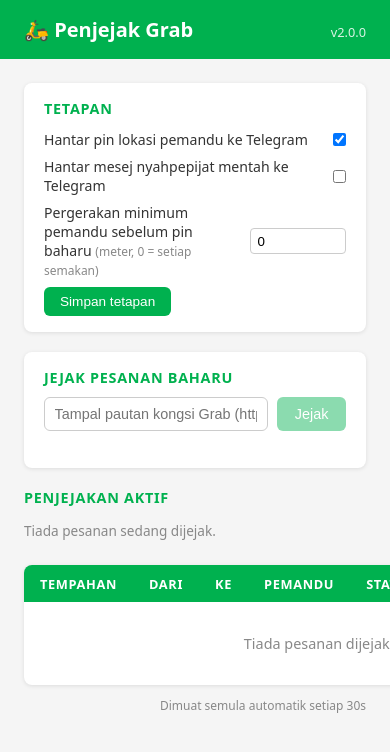
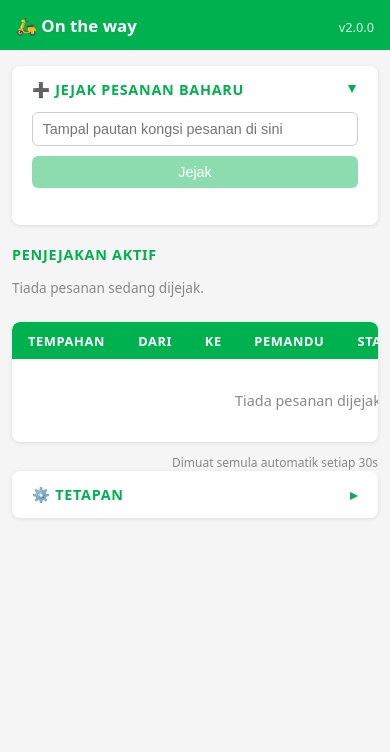
Before and after one commit to anas-ivs/HA-On-The-Way, a Flask app: page / in a window 390 px wide; the page is wider, and only the part inside the window is pictured. Shown: the top 752 px of that part. Run offline with Flask 3, Linux system fonts and the light colour scheme; data that the repository does not hold is empty.

Commit message:
v2.0.0: rebrand to 'On the way', scooter/OTW logo, mobile-responsive UI, multi-service framing + unsupported-link handling
Co-Authored-By: Claude Opus 4.8 <noreply@anthropic.com>

```diff
--- a/grab_tracker/app/main.py
+++ b/grab_tracker/app/main.py
@@ -114,10 +114,10 @@ async def main():
 
     stopped = await tracker.stop_all_on_startup()
     if config.get("notify_chat_id"):
-        msg = f"🛵 Penjejak Grab v{VERSION} dimulakan."
+        msg = f"🛵 On the way v{VERSION} dimulakan."
         if stopped:
             msg += f"\n⏹ {stopped} sesi penjejakan terdahulu dihentikan semasa but semula (tidak disambung semula)."
-        msg += "\nHantar pautan kongsi Grab untuk mula menjejak."
+        msg += "\nHantar pautan kongsi untuk mula menjejak."
         try:
             await bot.send_text(config["notify_chat_id"], msg)
         except Exception as e:
--- a/grab_tracker/app/mqtt_client.py
+++ b/grab_tracker/app/mqtt_client.py
@@ -128,9 +128,9 @@ class MqttClient:
     def _device(self):
         return {
             "identifiers": [DEVICE_ID],
-            "name": "Grab Tracker",
-            "manufacturer": "Grab Tracker",
-            "model": "Order Tracker",
+            "name": "On the way",
+            "manufacturer": "On the way",
+            "model": "Penjejak Pesanan",
             "sw_version": self.version,
         }
 
--- a/grab_tracker/app/templates/index.html
+++ b/grab_tracker/app/templates/index.html
@@ -3,7 +3,7 @@
 <head>
   <meta charset="UTF-8">
   <meta name="viewport" content="width=device-width, initial-scale=1.0">
-  <title>Penjejak Grab</title>
+  <title>On the way</title>
   <style>
     * { box-sizing: border-box; margin: 0; padding: 0; }
     body { font-family: system-ui, sans-serif; background: #f5f5f5; color: #333; }
@@ -29,8 +29,12 @@
     .timeline .ts { color: #888; font-size: .75rem; margin-left: .5rem; }
     .no-orders { text-align: center; padding: 2rem; color: #888; }
     .refresh-note { font-size: .75rem; color: #888; margin-top: .75rem; text-align: right; }
-    .settings { background: white; border-radius: 8px; box-shadow: 0 1px 4px rgba(0,0,0,.1); padding: 1rem 1.25rem; margin-bottom: 1.25rem; }
-    .settings h2 { font-size: .9rem; text-transform: uppercase; letter-spacing: .05em; color: #00b14f; margin-bottom: .75rem; }
+    .settings { background: white; border-radius: 8px; box-shadow: 0 1px 4px rgba(0,0,0,.1); margin-bottom: 1.25rem; padding: 0; }
+    .settings > summary { list-style: none; cursor: pointer; padding: .85rem 1.25rem; font-size: .9rem; text-transform: uppercase; letter-spacing: .05em; color: #00b14f; font-weight: 600; display: flex; align-items: center; gap: .5rem; }
+    .settings > summary::-webkit-details-marker { display: none; }
+    .settings > summary::after { content: '▸'; margin-left: auto; transition: transform .15s ease; }
+    .settings[open] > summary::after { transform: rotate(90deg); }
+    .settings .settings-body { padding: 0 1.25rem 1rem; }
     .settings .field { display: flex; align-items: center; gap: .6rem; margin: .5rem 0; font-size: .88rem; }
     .settings .field label { flex: 1; }
     .settings input[type="number"] { width: 6rem; padding: .3rem .4rem; border: 1px solid #ccc; border-radius: 4px; }
@@ -50,8 +54,12 @@
     .active .none { color: #888; font-size: .85rem; padding: .3rem 0; }
     .row-del { background: transparent; border: none; cursor: pointer; font-size: 1rem; opacity: .55; }
     .row-del:hover { opacity: 1; }
-    .track { background: white; border-radius: 8px; box-shadow: 0 1px 4px rgba(0,0,0,.1); padding: 1rem 1.25rem; margin-bottom: 1.25rem; }
-    .track h2 { font-size: .9rem; text-transform: uppercase; letter-spacing: .05em; color: #00b14f; margin-bottom: .6rem; }
+    .track { background: white; border-radius: 8px; box-shadow: 0 1px 4px rgba(0,0,0,.1); margin-bottom: 1.25rem; padding: 0; }
+    .track > summary { list-style: none; cursor: pointer; padding: .85rem 1.25rem; font-size: .9rem; text-transform: uppercase; letter-spacing: .05em; color: #00b14f; font-weight: 600; display: flex; align-items: center; gap: .5rem; }
+    .track > summary::-webkit-details-marker { display: none; }
+    .track > summary::after { content: '▸'; margin-left: auto; transition: transform .15s ease; }
+    .track[open] > summary::after { transform: rotate(90deg); }
+    .track .track-body { padding: 0 1.25rem 1rem; }
     .track .field { display: flex; gap: .6rem; }
     .track input[type="text"] { flex: 1; padding: .5rem .6rem; border: 1px solid #ccc; border-radius: 6px; font-size: .9rem; }
     .track button { background: #00b14f; color: white; border: none; padding: .5rem 1.1rem; border-radius: 6px; font-size: .9rem; cursor: pointer; }
@@ -59,45 +67,43 @@
     .track .msg { font-size: .82rem; margin-top: .5rem; min-height: 1em; }
     .track .msg.ok { color: #00874b; }
     .track .msg.err { color: #c00; }
+    .table-wrap { overflow-x: auto; -webkit-overflow-scrolling: touch; border-radius: 8px; box-shadow: 0 1px 4px rgba(0,0,0,.1); }
+    .table-wrap table { box-shadow: none; }
+    /* Narrow / mobile layout */
+    @media (max-width: 560px) {
+      main { padding: 1rem .75rem; }
+      header { padding: .85rem 1rem; }
+      header h1 { font-size: 1.05rem; }
+      table { min-width: 620px; }            /* keep columns readable; wrapper scrolls */
+      .track .field { flex-wrap: wrap; }
+      .track button { flex: 1 1 100%; }
+      .acard { flex-wrap: wrap; }
+      .acard .info { flex: 1 1 100%; margin-bottom: .45rem; }
+      .acard button { flex: 1; }
+      .settings .field { flex-wrap: wrap; align-items: flex-start; }
+    }
   </style>
 </head>
 <body>
-  <header><h1>🛵 Penjejak Grab</h1><span class="version" id="version">v…</span></header>
+  <header><h1>🛵 On the way</h1><span class="version" id="version">v…</span></header>
   <main>
-    <section class="settings">
-      <h2>Tetapan</h2>
-      <div class="field">
-        <label for="send-loc">Hantar pin lokasi pemandu ke Telegram</label>
-        <input type="checkbox" id="send-loc">
+    <details class="track" open>
+      <summary>➕ Jejak Pesanan Baharu</summary>
+      <div class="track-body">
+        <div class="field">
+          <input type="text" id="track-url" placeholder="Tampal pautan kongsi pesanan di sini">
+          <button id="track-btn" disabled>Jejak</button>
+        </div>
+        <div class="msg" id="track-msg"></div>
       </div>
-      <div class="field">
-        <label for="debug-msg">Hantar mesej nyahpepijat mentah ke Telegram</label>
-        <input type="checkbox" id="debug-msg">
-      </div>
-      <div class="field">
-        <label for="min-move">Pergerakan minimum pemandu sebelum pin baharu <span class="hint">(meter, 0 = setiap semakan)</span></label>
-        <input type="number" id="min-move" min="0" step="10" value="0">
-      </div>
-      <div>
-        <button id="save-settings">Simpan tetapan</button>
-        <span class="saved" id="settings-saved" style="display:none">✓ Disimpan</span>
-      </div>
-    </section>
-
-    <section class="track">
-      <h2>Jejak Pesanan Baharu</h2>
-      <div class="field">
-        <input type="text" id="track-url" placeholder="Tampal pautan kongsi Grab (https://app.grab.com/s/…)">
-        <button id="track-btn" disabled>Jejak</button>
-      </div>
-      <div class="msg" id="track-msg"></div>
-    </section>
+    </details>
 
     <section class="active">
       <h2>Penjejakan Aktif</h2>
       <div id="active-list"><div class="none">Memuatkan…</div></div>
     </section>
 
+    <div class="table-wrap">
     <table>
       <thead>
         <tr>
@@ -115,7 +121,30 @@
         <tr><td colspan="8" class="no-orders">Memuatkan…</td></tr>
       </tbody>
     </table>
+    </div>
     <p class="refresh-note">Dimuat semula automatik setiap 30s</p>
+
+    <details class="settings">
+      <summary>⚙️ Tetapan</summary>
+      <div class="settings-body">
+        <div class="field">
+          <label for="send-loc">Hantar pin lokasi pemandu ke Telegram</label>
+          <input type="checkbox" id="send-loc">
+        </div>
+        <div class="field">
+          <label for="debug-msg">Hantar mesej nyahpepijat mentah ke Telegram</label>
+          <input type="checkbox" id="debug-msg">
+        </div>
+        <div class="field">
+          <label for="min-move">Pergerakan minimum pemandu sebelum pin baharu <span class="hint">(meter, 0 = setiap semakan)</span></label>
+          <input type="number" id="min-move" min="0" step="10" value="0">
+        </div>
+        <div>
+          <button id="save-settings">Simpan tetapan</button>
+          <span class="saved" id="settings-saved" style="display:none">✓ Disimpan</span>
+        </div>
+      </div>
+    </details>
   </main>
 
   <script>
@@ -249,15 +278,17 @@
     const trackBtn = document.getElementById('track-btn');
     const trackMsg = document.getElementById('track-msg');
 
-    // Rule: enable Track only when the URL contains "grab".
+    // Rule: enable Track once the input looks like a link; the server then classifies
+    // it (Grab → track, known-other → "not supported", else → invalid).
     function validateTrackUrl() {
-      trackBtn.disabled = !trackUrl.value.toLowerCase().includes('grab');
+      const v = trackUrl.value.trim().toLowerCase();
+      trackBtn.disabled = !(v.includes('http') || v.includes('.'));
     }
     trackUrl.addEventListener('input', validateTrackUrl);
 
     async function submitTrack() {
       const url = trackUrl.value.trim();
-      if (!url.toLowerCase().includes('grab')) return;
+      if (!url) return;
       trackBtn.disabled = true;
       trackMsg.textContent = 'Memulakan…';
       trackMsg.className = 'msg';
--- a/grab_tracker/app/web.py
+++ b/grab_tracker/app/web.py
@@ -46,8 +46,12 @@ def delete_order(order_id):
 def track():
     data = request.get_json(force=True, silent=True) or {}
     url = (data.get("url") or "").strip()
-    if "grab" not in url.lower():
-        return jsonify({"ok": False, "message": "URL mesti pautan kongsi Grab."}), 400
+    from grab_api import detect_service
+    kind, label = detect_service(url)
+    if kind == "unsupported":
+        return jsonify({"ok": False, "message": f"Maaf, {label} belum disokong lagi. Kini hanya Grab disokong."}), 400
+    if kind != "grab":
+        return jsonify({"ok": False, "message": "URL mesti pautan kongsi pesanan yang sah."}), 400
     if _tracker is None:
         return jsonify({"ok": False, "message": "Penjejak tidak tersedia."}), 503
     ok, message = _call(_tracker.api_track(url))
--- a/grab_tracker/config.yaml
+++ b/grab_tracker/config.yaml
@@ -1,5 +1,5 @@
-name: "Grab Tracker"
-description: "Jejak pesanan makanan/tunggangan Grab melalui Telegram dengan integrasi sensor HA"
+name: "On the way"
+description: "Jejak pesanan penghantaran & tunggangan secara langsung melalui Telegram + sensor HA (kini menyokong Grab)"
 version: "2.0.0"
 slug: "grab_tracker"
 url: "https://github.com/anas-ivs/HA-Grab-Tracker"
@@ -50,6 +50,6 @@ services:
 ingress: true
 ingress_port: 8099
 panel_icon: "mdi:moped"
-panel_title: "Penjejak Grab"
+panel_title: "On the way"
 map:
   - data:rw
--- a/repository.yaml
+++ b/repository.yaml
@@ -1,3 +1,3 @@
-name: "Repositori Add-on Penjejak Grab"
+name: "Repositori Add-on On the way"
 url: "https://github.com/anas-ivs/HA-Grab-Tracker"
 maintainer: "anas-ivs <https://github.com/anas-ivs>"
```
Also changed, not shown: grab_tracker/DOCS.md (+20 -7 lines), grab_tracker/app/bot.py (+12 -2 lines), grab_tracker/app/grab_api.py (+22 -0 lines), README.md, grab_tracker/icon.png.
